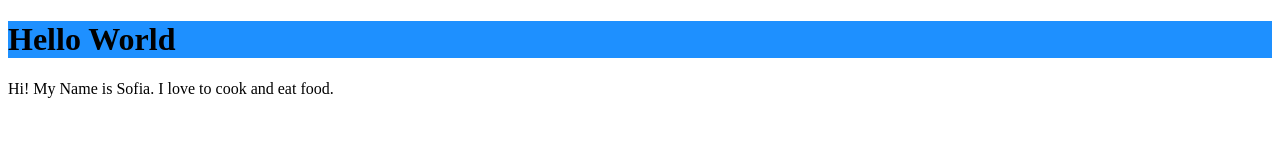
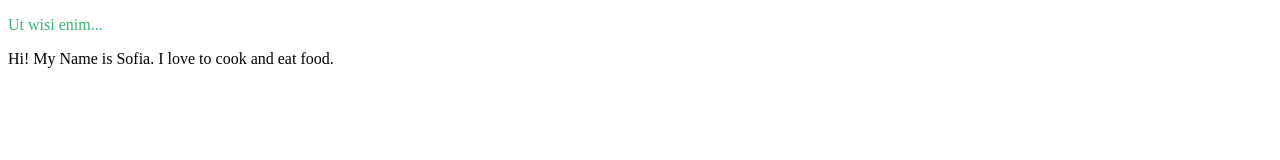
Before and after one commit to sofiagaston/myfirstpage, a plain HTML site: page index.html in a window 1280 px wide. Drawn offline with Linux system fonts and the light colour scheme.

Commit message:
Update index.html

```diff
--- a/index.html
+++ b/index.html
@@ -1,7 +1,7 @@
 <!DOCTYPE html>
 <html>
   <body>
-    <h1 style="background-color:DodgerBlue;">Hello World</h1>
+    <p style="color:MediumSeaGreen;">Ut wisi enim...</p>
     Hi! My Name is Sofia. I love to cook and eat food.
   </body>
 </html>
```
